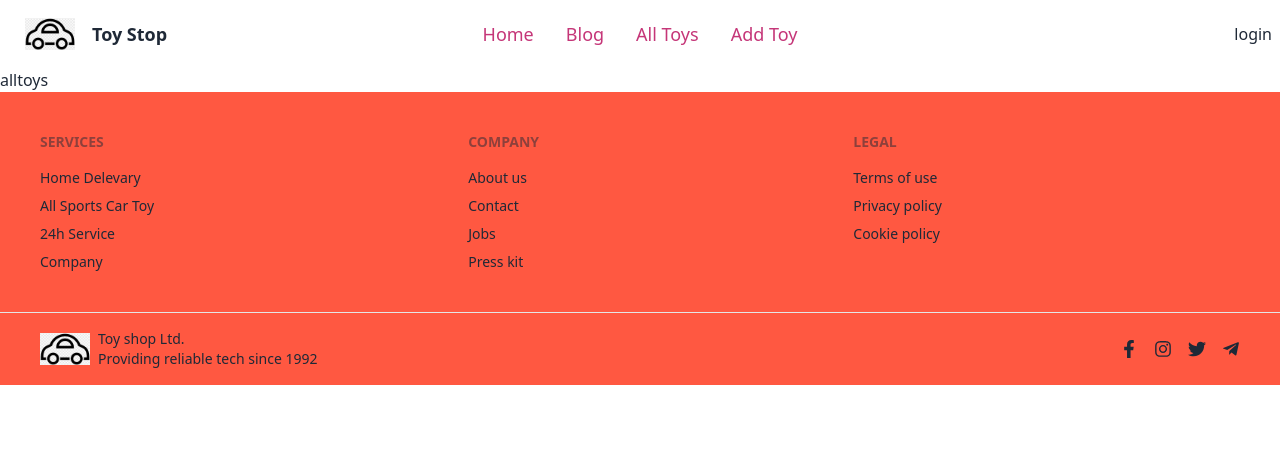
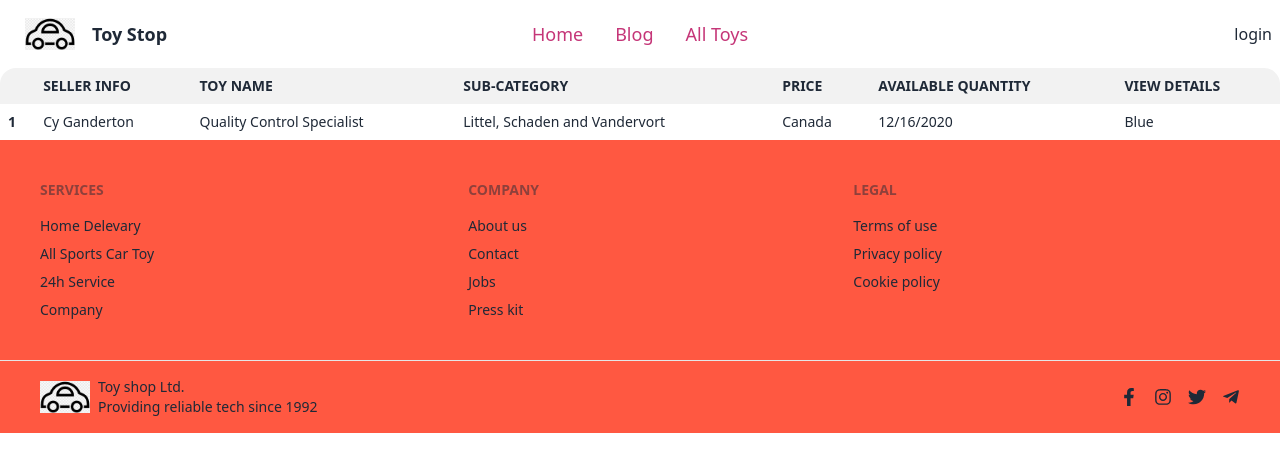
Before and after one commit to arafatsani36/toy-sports-car-clicnt, a React (Vite) app: page /alltoys in a window 1280 px wide. Shown: the top 472 px of the page. Built offline with nearby package versions, Linux system fonts and the light colour scheme; no server answers.

Commit message:
privet route added

```diff
--- /dev/null
+++ b/src/Routes/PrivetRoutes.jsx
@@ -0,0 +1,19 @@
+import { useContext } from "react";
+import { AuthContext } from "../Providers/AuthProvider";
+import { Navigate } from "react-router-dom";
+
+const PrivetRoutes = ({children}) => {
+    const {user, loder} = useContext(AuthContext);
+
+    if(){
+        return <progress className="progress w-56 progress-error"></progress>
+    }
+
+    if(user?.email){
+        return children;
+    }
+
+    return <Navigate to='/login' replace></Navigate> ;
+};
+
+export default PrivetRoutes;
--- a/src/Routes/Routes.jsx
+++ b/src/Routes/Routes.jsx
@@ -8,6 +8,7 @@ import ErrorPage from "../page/ErrorPage/ErrorPage";
 import AllToys from "../page/AllToys/AllToys";
 import SingleToy from "../page/SingleToy/SingleToy";
 import AddToy from "../page/AddToy/AddToy";
+import MyToys from "../page/MyToys/MyToys";
 
 const router = createBrowserRouter([
     {
@@ -37,6 +38,10 @@ const router = createBrowserRouter([
           element:<AddToy></AddToy>
         },
         {
+          path:'mytoy',
+          element:<MyToys></MyToys>
+        },
+        {
           path: 'login',
           element: <Login></Login>
         },
--- a/src/page/AllToys/AllToys.jsx
+++ b/src/page/AllToys/AllToys.jsx
@@ -1,10 +1,33 @@
-
 
 const AllToys = () => {
     return (
-        <div>
-            <h2>alltoys</h2>
-        </div>
+        <div className="overflow-x-auto">
+  <table className="table table-compact w-full">
+    <thead>
+      <tr>
+        <th></th>
+        <th>Seller Info</th>
+        <th>Toy Name</th>
+        <th>Sub-category</th>
+        <th>Price</th>
+        <th>Available Quantity</th>
+        <th>View Details</th>
+      </tr>
+    </thead>
+
+    <tbody>
+      <tr>
+        <th>1</th>
+        <td>Cy Ganderton</td>
+        <td>Quality Control Specialist</td>
+        <td>Littel, Schaden and Vandervort</td>
+        <td>Canada</td>
+        <td>12/16/2020</td>
+        <td>Blue</td>
+      </tr>
+    </tbody>
+  </table>
+</div>
     );
 };
 
--- /dev/null
+++ b/src/page/MyToys/MyToys.jsx
@@ -0,0 +1,47 @@
+import { useContext, useEffect, useState } from "react";
+import { AuthContext } from "../../Providers/AuthProvider";
+
+const MyToys = () => {
+    const {user} = useContext(AuthContext);
+
+    const [toys, setToys] = useState([]);
+
+    const url = `http://localhost:5000/toys?email=${user?.email}`
+    useEffect(()=> {
+        fetch(url)
+        .then(res => res.json())
+        .then(data => setToys(data))
+    },[])
+
+    return (
+        <div className="overflow-x-auto">
+        <table className="table table-compact w-full">
+            <thead>
+            <tr>
+                <th></th>
+                <th>Seller Info</th>
+                <th>Toy Name</th>
+                <th>Sub-category</th>
+                <th>Price</th>
+                <th>Available Quantity</th>
+                <th>Favorite Color</th>
+            </tr>
+            </thead>
+            <tbody>
+            <tr>
+                <th>1</th>
+                <td>Cy Ganderton</td>
+                <td>Quality Control Specialist</td>
+                <td>Littel, Schaden and Vandervort</td>
+                <td>Canada</td>
+                <td>12/16/2020</td>
+                <td>Blue</td>
+            </tr>
+
+            </tbody>
+        </table>
+        </div>
+    );
+};
+
+export default MyToys;
--- a/src/page/Shared/Navber/Navber.jsx
+++ b/src/page/Shared/Navber/Navber.jsx
@@ -20,7 +20,14 @@ const Navber = () => {
         <li className='red-violet text-lg'><Link to='/'>Home</Link></li>
         <li  className='red-violet text-lg'><Link to='/blog'>Blog</Link></li>
         <li  className='red-violet text-lg'><Link to='/alltoys'>All Toys</Link></li>
-        <li  className='red-violet text-lg'><Link to='/addtoy'>Add Toy</Link></li>
+
+        {
+            user ?.email && <> <li  className='red-violet text-lg'><Link to='/addtoy'>Add Toys</Link></li>
+            <li  className='red-violet text-lg'><Link to='/mytoy'>My Toys</Link></li>
+            </>
+
+        }
+
 
 
 
```
